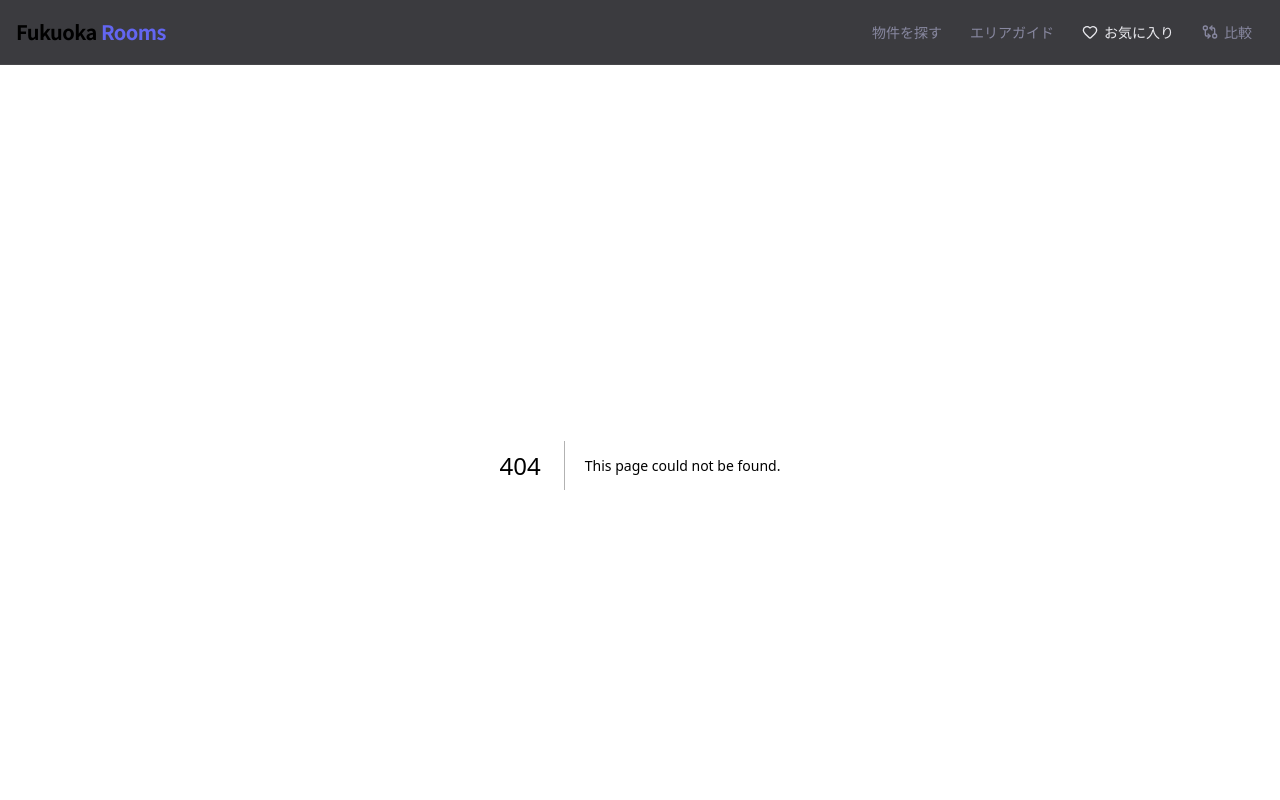
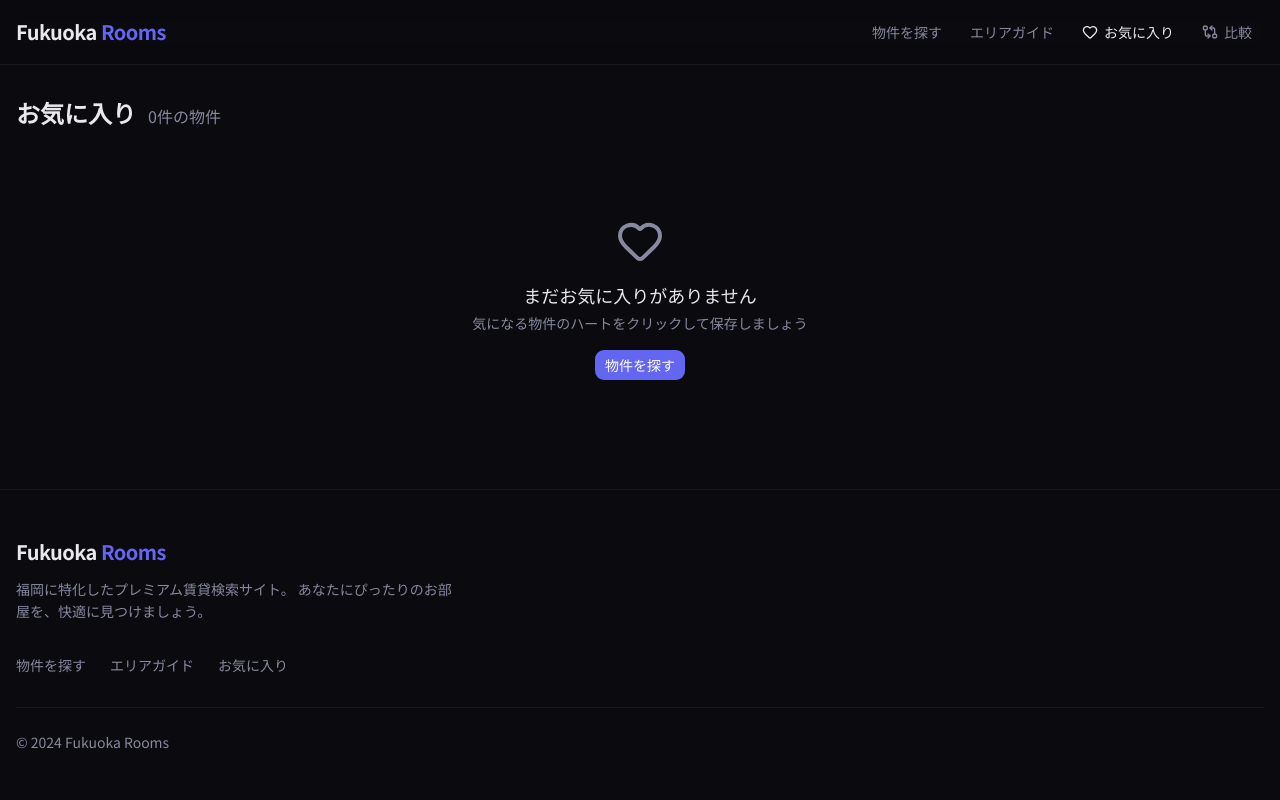
Before and after one commit to yuht-09/fukuoka-rooms, a Next.js app: page /favorites in a window 1280 px wide. Before the commit this address had no page. Shown: the top 800 px of the page. Built offline with nearby package versions, Linux system fonts and the light colour scheme.

Commit message:
feat: お気に入りページ（一覧・比較導線）

```diff
--- /dev/null
+++ b/src/app/favorites/page.tsx
@@ -0,0 +1,59 @@
+"use client"
+
+import Link from "next/link"
+import { Heart, GitCompareArrows, Search } from "lucide-react"
+import { properties } from "@/data/properties"
+import { useFavorites } from "@/context/favorites-context"
+import { useCompare } from "@/context/compare-context"
+import { PropertyCard } from "@/components/property/property-card"
+import { EmptyState } from "@/components/shared/empty-state"
+import { Button } from "@/components/ui/button"
+
+export default function FavoritesPage() {
+  const { favorites } = useFavorites()
+  const { compareIds } = useCompare()
+
+  const favoritedProperties = properties.filter((p) =>
+    favorites.includes(p.id)
+  )
+
+  return (
+    <div className="max-w-7xl mx-auto px-4 py-8">
+      {/* Header */}
+      <div className="flex items-baseline gap-3 mb-6">
+        <h1 className="text-2xl font-bold">お気に入り</h1>
+        <span className="text-muted-foreground">
+          {favorites.length}件の物件
+        </span>
+      </div>
+
+      {/* Content */}
+      {favoritedProperties.length === 0 ? (
+        <EmptyState
+          icon={<Heart />}
+          title="まだお気に入りがありません"
+          description="気になる物件のハートをクリックして保存しましょう"
+          actionLabel="物件を探す"
+          actionHref="/rooms"
+        />
+      ) : (
+        <div className="grid grid-cols-1 md:grid-cols-2 lg:grid-cols-3 gap-4">
+          {favoritedProperties.map((property) => (
+            <PropertyCard key={property.id} property={property} />
+          ))}
+        </div>
+      )}
+
+      {/* Floating compare button */}
+      {compareIds.length >= 2 && (
+        <Button
+          className="fixed bottom-6 right-6 z-40 rounded-full shadow-lg shadow-primary/20"
+          render={<Link href="/compare" />}
+        >
+          <GitCompareArrows className="w-4 h-4 mr-2" />
+          比較する ({compareIds.length}件)
+        </Button>
+      )}
+    </div>
+  )
+}
```
